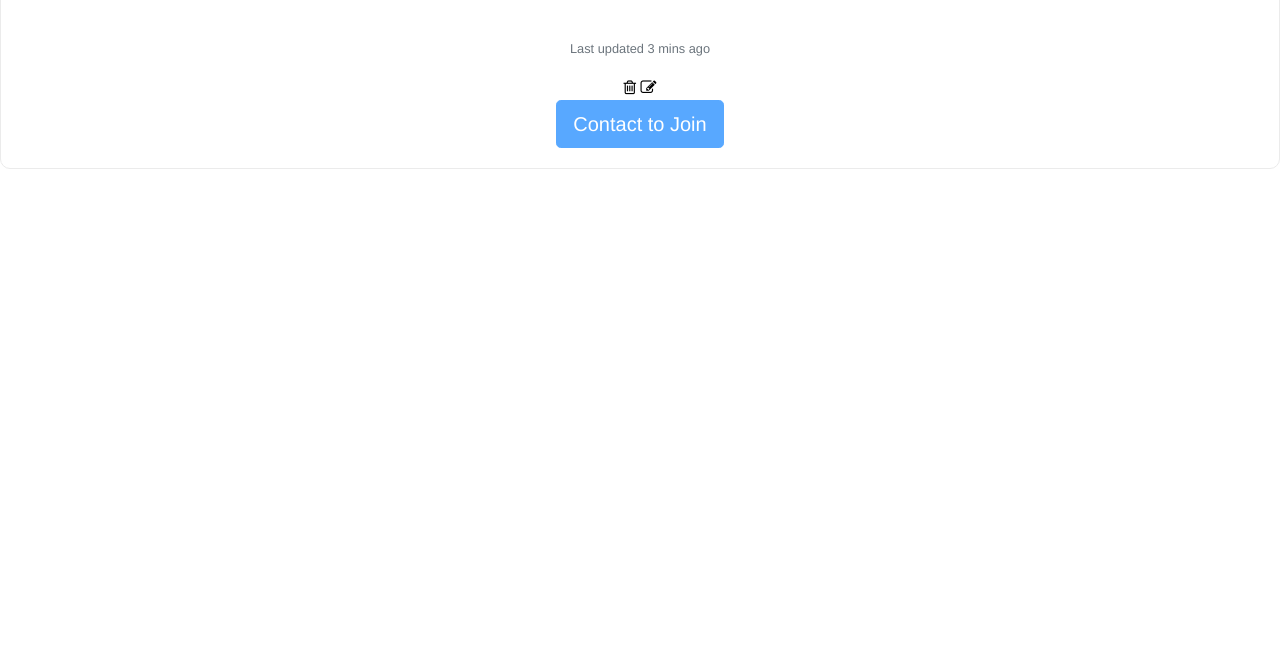
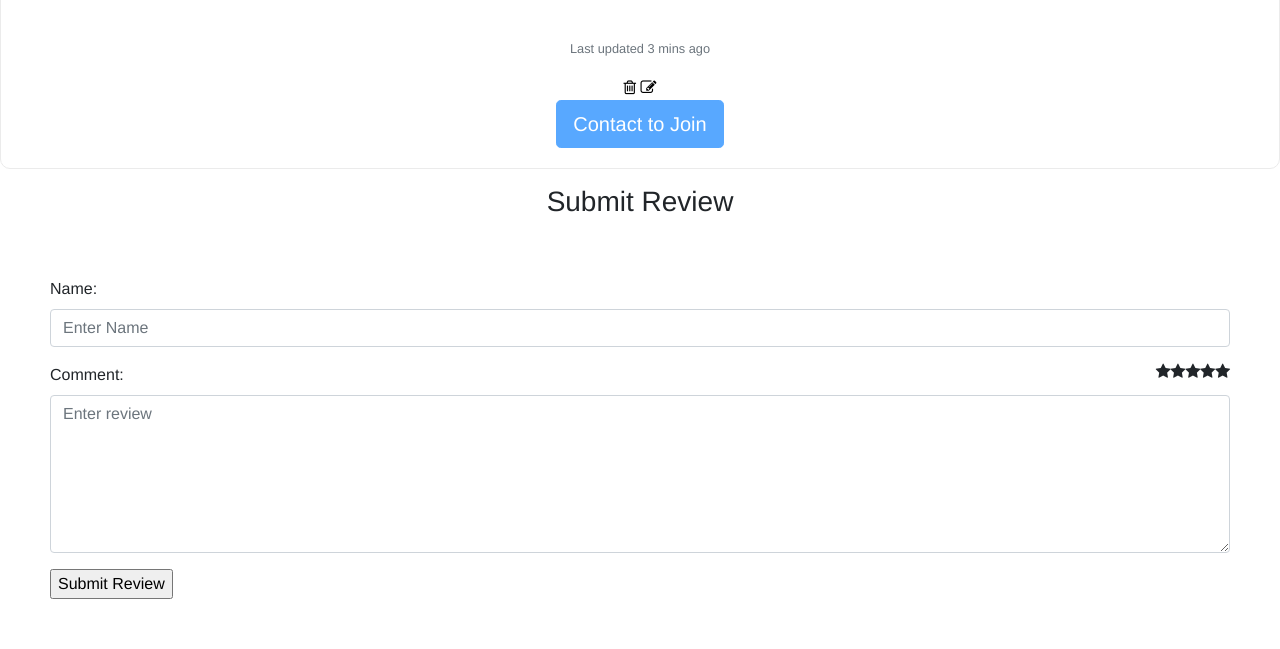
Before and after one commit to kwokcheong/Project3_1.2.Run, a Flask app: template templates/programme_details.template.html in a window 1280 px wide. Shown: the part 257-906 px from the top of the page. Before the commit the page ends 426 px from the top, so only its background shows below. Run offline with Flask 2, Linux system fonts and the light colour scheme; the template is opened without the code that fills it, so the values that code supplies are empty; some libraries are stand-ins or nearby versions; some web fonts are replaced.

Commit message:
Added form to reviews on programme detail page. Deployed onto heroku successfully

```diff
--- a/app.py
+++ b/app.py
@@ -42,7 +42,7 @@ def show_programmes():
     search_criteria = {}
     projection={'title',"duration","difficulty", "tag", "category", "image_url"}
     if request.method =="GET":
-        cursor = client[DB_NAME].programmes.find()
+        cursor = client[DB_NAME].programmes.find().sort('date', pymongo.DESCENDING)
         if search_name:
             search_criteria["title"] = re.compile(r'{}'.format(search_name), re.I)
 
@@ -74,22 +74,19 @@ def create_programmes():
             "category": request.form.get('programme_category'),
             "date": datetime.datetime.strptime(request.form.get('programme_date'), "%Y-%m-%d"),
             "time": datetime.datetime.strptime(request.form.get("programme_time"), '%H:%M'),
-            "tag": request.form.get("programme_tags"),
             "description": request.form.get("programme_description"),
             "duration": request.form.get('programme_duration'),
             "location": request.form.get("programme_location")
         })
     return redirect(url_for("show_programmes"))
 
-@app.route('/programme_details/<programme_id>')
+@app.route('/programme_details/<programme_id>' ,methods=["GET","POST"])
 def programme_detail(programme_id):
     programme = client[DB_NAME].programmes.find_one({
         "_id": ObjectId(programme_id)
     })
     return render_template('programme_details.template.html', programme = programme)
 
-
-@app.route('/programme_details/<programme_id>')
 
 
 @app.route("/delete_programmes/<programme_id>")
--- a/static/styles.css
+++ b/static/styles.css
@@ -246,3 +246,15 @@ section .content h2{
 #running h2{
   background-image: url("https://image.cnbcfm.com/api/v1/image/104561687-London_Marathon.jpg?v=1578673377&w=1400&h=950") ;
 }
+
+/* Star rating */
+
+
+.rate-container i {
+  float: right;
+}
+
+.rate-container i:HOVER,
+.rate-container i:HOVER ~ i {
+  color: gold;
+}
--- a/templates/create_programmes.template.html
+++ b/templates/create_programmes.template.html
@@ -12,6 +12,8 @@
     <label for="inputName" class="control-label col-xs-1">Event Name: </label>
     <input type="text" class="form-control" placeholder="Enter Event Name" name="programme_title"/>
   </div>
+
+
   <div class="form-group">
         <label>Duration of event: </label>
         <input type="text" class="form-control" placeholder="Enter Duration" name="programme_duration"/>
@@ -45,7 +47,7 @@
       <br/>
       <div class="form-group">
         <label class="control-label" for="Description">Description: </label>
-        <textarea style="height: 200px" type="text" class="form-control input-lg" name="programme_description"></textarea>
+        <textarea type="text" class="form-control input-lg" rows="11" name="programme_description"></textarea>
       </div>
 
         <input type="submit"/>
--- a/templates/programme_details.template.html
+++ b/templates/programme_details.template.html
@@ -2,8 +2,6 @@
 
 
 {% block content %}
-
-
 
     <div class="card mb-3">
         <img class="card-img-top" src="{{programme.image_url}}" alt=""onerror="this.src='https://wmimg.azureedge.net/public/img/articles/why-are-east-african-runners-so-dominant-/why-are-east-african-runners-so-dominant-.jpg'">
@@ -23,4 +21,26 @@
         </div>
         </div>
       </div>
+
+
+      <h3 style="text-align: center;"> Submit Review</h3>
+      <form id="form" method="POST" style="padding: 50px">
+        <div class="form-group">
+        <label> Name: </label>
+        <input type="text" class="form-control" placeholder="Enter Name" name="reviewer_name"/>
+        </div>
+        <div class="rate-container">
+          <i class="fa fa-star "></i>
+          <i class="fa fa-star "></i>
+          <i class="fa fa-star "></i>
+          <i class="fa fa-star "></i>
+          <i class="fa fa-star "></i>
+      </div>
+        <div class="form-group">
+          <label> Comment: </label>
+          <textarea type="text" rows="6" class="form-control" placeholder="Enter review" name="reviewer_name"></textarea>
+          </div>
+          <input type="submit" value="Submit Review" />
+      </form>
+
 {%endblock%}
```
